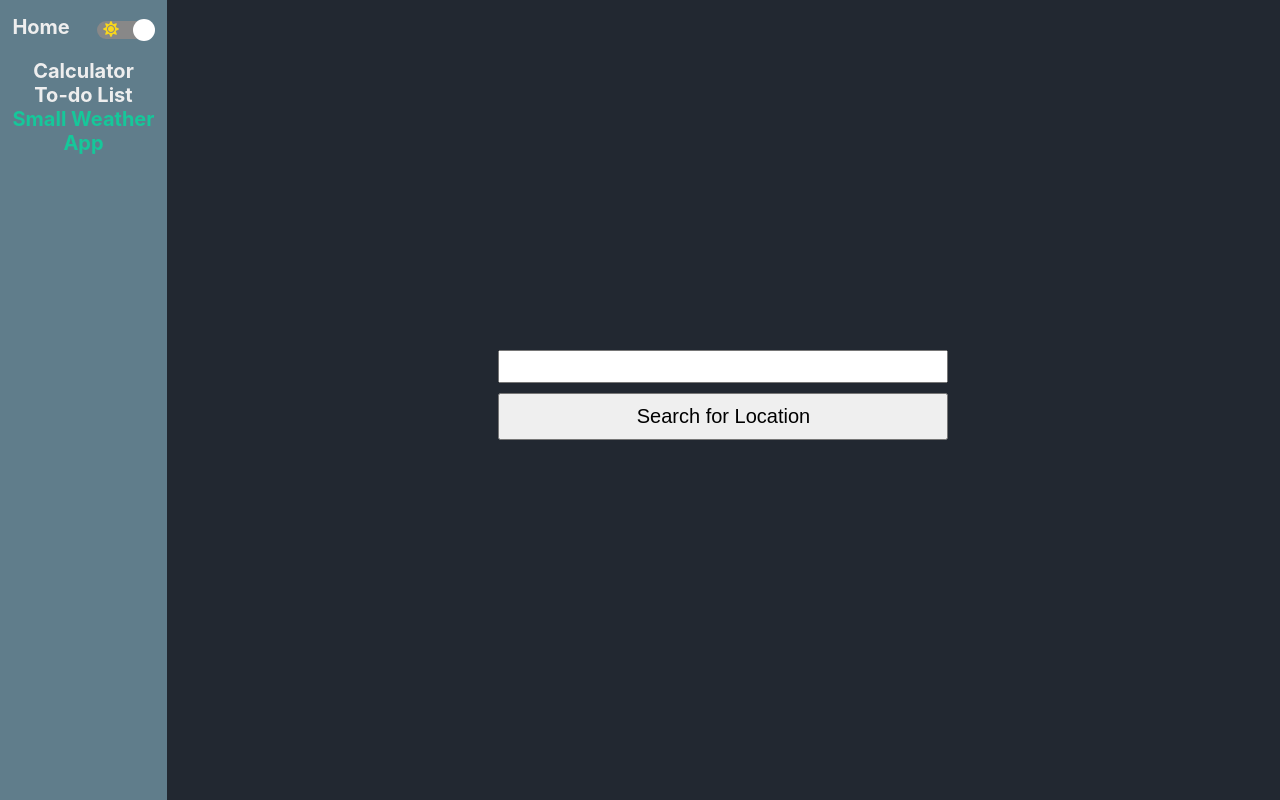
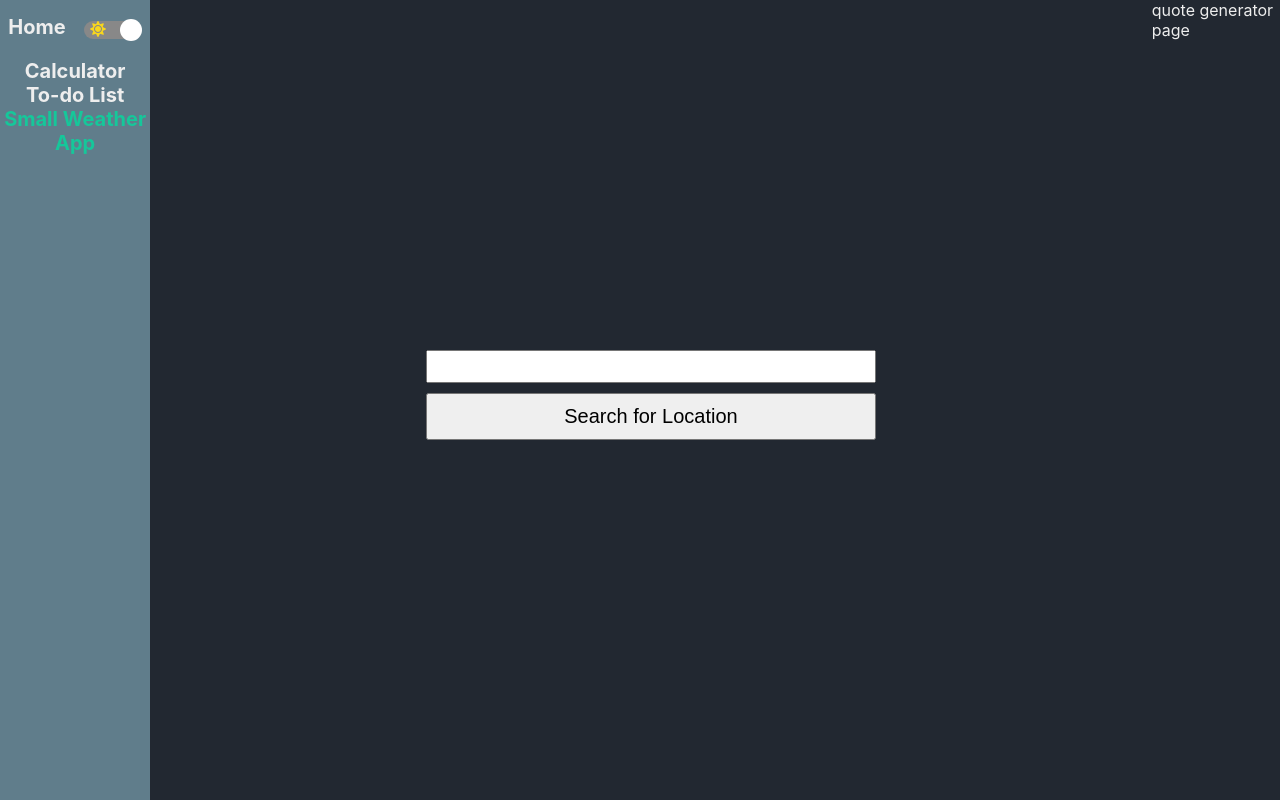
Before and after one commit to mattie43/PersonalCodeSnippets, a React (Create React App) app: page /weather in a window 1280 px wide. Built offline with nearby package versions, Linux system fonts and the light colour scheme.

Commit message:
created quote page

```diff
--- a/src/App.js
+++ b/src/App.js
@@ -7,6 +7,7 @@ import Home from "./components/Home";
 import Calculator from "./components/Calculator";
 import ToDo from "./components/ToDo";
 import Weather from "./components/Weather";
+import Quote from "./components/QuoteGenerator";
 
 export default function App() {
   const [darkMode, setDarkMode] = useState(true);
@@ -19,6 +20,7 @@ export default function App() {
       <Route path="/calculator" component={Calculator} />
       <Route path="/todo" component={ToDo} />
       <Route path="/weather" component={Weather} />
+      <Route path="/weather" component={Quote} />
     </Container>
   );
 }
--- /dev/null
+++ b/src/components/QuoteGenerator.js
@@ -0,0 +1,5 @@
+import { useState } from "react";
+
+export default function QuoteGenerator() {
+  return <div>quote generator page</div>;
+}
```
